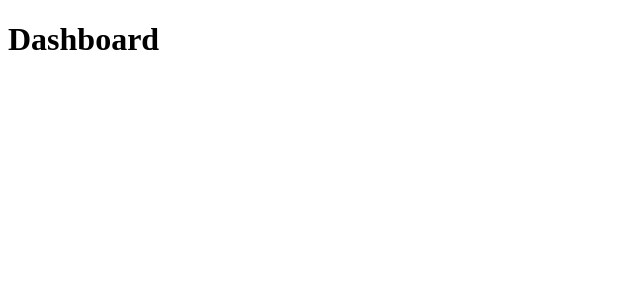
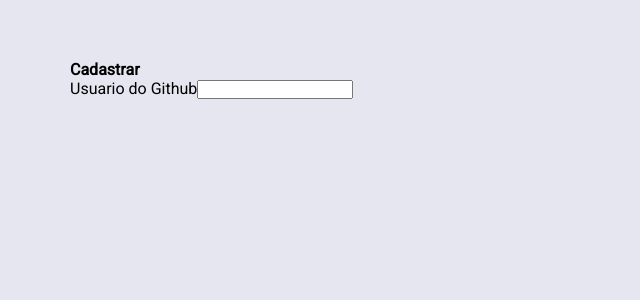
Before and after one commit to helenapaixao/DevRadar, a React (Create React App) app in the folder Frontend/web/: page / in a window 1280 px wide. Shown: the top 300 px of the page, without its empty margins (0-640 px from the left). Built offline with nearby package versions, Linux system fonts and the light colour scheme.

Commit message:
add styles in project

```diff
--- /dev/null
+++ b/Frontend/web/src/App.css
@@ -0,0 +1,9 @@
+#app {
+  max-width: 1200px;
+  margin: 0 auto;
+  padding: 60px 30px;
+
+  display: flex;
+  flex-direction: row;
+  align-items: flex-start;
+}
--- a/Frontend/web/src/App.js
+++ b/Frontend/web/src/App.js
@@ -1,9 +1,23 @@
 import React from 'react';
+import './global.css';
+import './App.css';
 
-import Header from './Header'
+
 function App() {
  return (
-   <Header title="Dashboard"/>
+   <div id="app">
+     <aside>
+      <strong>Cadastrar</strong>
+      <form>
+        <label htmlFor="">Usuario do Github</label>
+        <input name="github_username" id="username_github"/>
+      </form>
+     </aside>
+     <main>
+
+     </main>
+
+   </div>
  )
 }
 
--- /dev/null
+++ b/Frontend/web/src/global.css
@@ -0,0 +1,21 @@
+@import url('https://fonts.googleapis.com/css?family=Roboto&display=swap');
+
+* {
+  margin: 0;
+  padding: 0;
+  outline: 0;
+  box-sizing: border-box;
+}
+html,body,#root {
+  height: 100%;
+}
+
+
+body {
+  background: #e5e6f0;
+  -webkit-font-smoothing: antialiased;
+}
+
+body,input,button {
+  font-family: Roboto,sans-serif;
+}
```
Also changed, not shown: Frontend/web/src/Main.css (added), Frontend/web/src/Sidebar.css (added).
